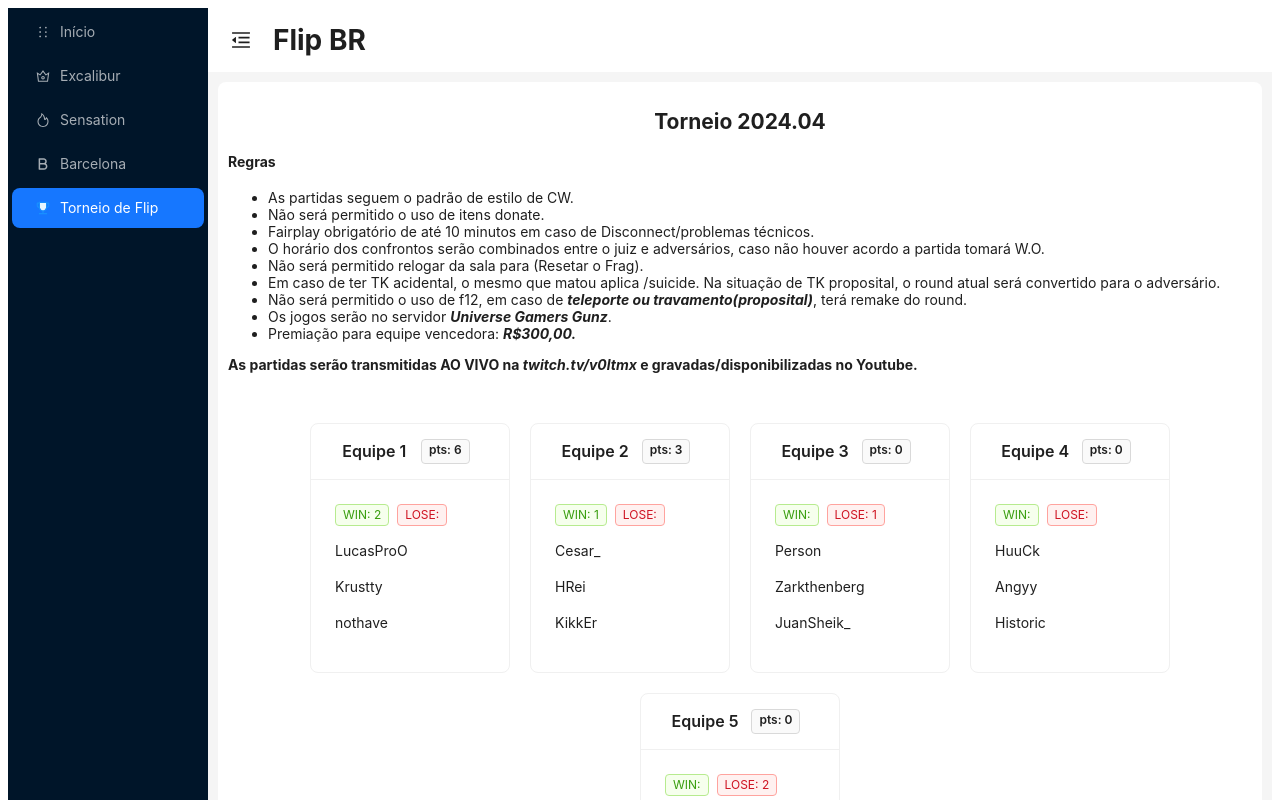
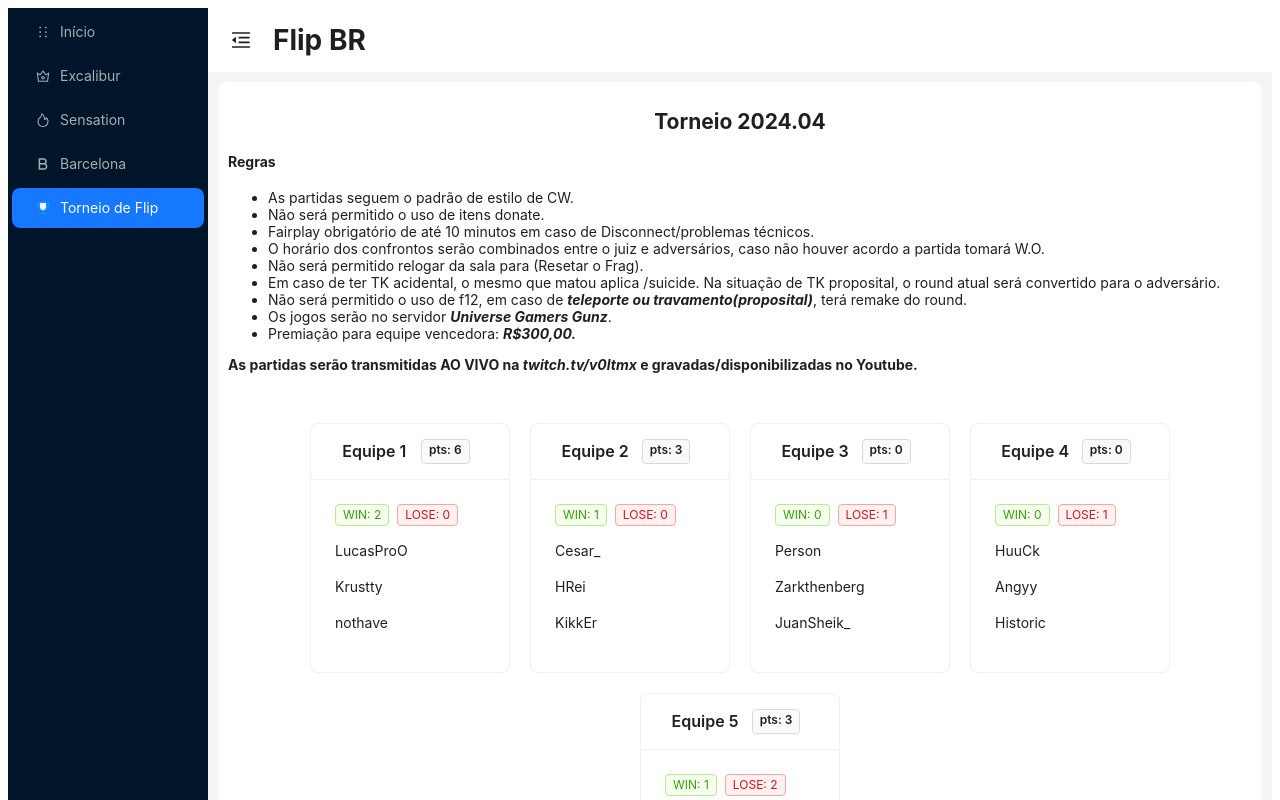
Before and after one commit to v0ltmx/gunzsocial, a Next.js app: page / in a window 1280 px wide. Both pictures are taken after a click on the item "Torneio de Flip". Shown: the top 800 px of the page. Built offline with nearby package versions, Linux system fonts and the light colour scheme.

Commit message:
Equipe dodo vence equipe dok

```diff
--- a/src/Interfaces/Torneio/index.tsx
+++ b/src/Interfaces/Torneio/index.tsx
@@ -9,7 +9,7 @@ export default function Torneio() {
       jogador2: "Krustty",
       jogador3: "nothave",
       win: <Tag color="green">WIN: 2</Tag>,
-      lose: <Tag color="red">LOSE:</Tag>,
+      lose: <Tag color="red">LOSE: 0</Tag>,
       pts: <Tag>pts: 6</Tag>,
     },
     {
@@ -18,7 +18,7 @@ export default function Torneio() {
       jogador2: "HRei",
       jogador3: "KikkEr",
       win: <Tag color="green">WIN: 1</Tag>,
-      lose: <Tag color="red">LOSE:</Tag>,
+      lose: <Tag color="red">LOSE: 0</Tag>,
       pts: <Tag>pts: 3</Tag>,
     },
     {
@@ -26,7 +26,7 @@ export default function Torneio() {
       jogador1: "Person",
       jogador2: "Zarkthenberg",
       jogador3: "JuanSheik_",
-      win: <Tag color="green">WIN:</Tag>,
+      win: <Tag color="green">WIN: 0</Tag>,
       lose: <Tag color="red">LOSE: 1</Tag>,
       pts: <Tag>pts: 0</Tag>,
     },
@@ -35,8 +35,8 @@ export default function Torneio() {
       jogador1: "HuuCk",
       jogador2: "Angyy",
       jogador3: "Historic",
-      win: <Tag color="green">WIN:</Tag>,
-      lose: <Tag color="red">LOSE:</Tag>,
+      win: <Tag color="green">WIN: 0</Tag>,
+      lose: <Tag color="red">LOSE: 1</Tag>,
       pts: <Tag>pts: 0</Tag>,
     },
     {
@@ -44,9 +44,9 @@ export default function Torneio() {
       jogador1: "DODOSHOWZERO",
       jogador2: "f800cardoso",
       jogador3: "Sweatshit",
-      win: <Tag color="green">WIN:</Tag>,
+      win: <Tag color="green">WIN: 1</Tag>,
       lose: <Tag color="red">LOSE: 2</Tag>,
-      pts: <Tag>pts: 0</Tag>,
+      pts: <Tag>pts: 3</Tag>,
     },
   ];
 
@@ -56,11 +56,11 @@ export default function Torneio() {
     { key: "3", equipe1: <div style={{background:"green", color:"white"}}>W <CheckCircleFilled style={{color:"white"}} /> Equipe 1</div>, equipe2: <div style={{background:"red", color:"white"}}><CloseOutlined  style={{color:"white"}} /> Equipe 5</div> },
     { key: "4", equipe1: "Equipe 1", equipe2: "Equipe 4" },
     { key: "5", equipe1: "Equipe 2", equipe2: "Equipe 3" },
-    { key: "6", equipe1: <div style={{background:"green", color:"white"}}>W <CheckCircleFilled style={{color:"white"}} /> Equipe 2</div>, equipe2: "Equipe 5" },
+    { key: "6", equipe1: <div style={{background:"green", color:"white"}}>W <CheckCircleFilled style={{color:"white"}} /> Equipe 2</div>, equipe2: <div style={{background:"red", color:"white"}}><CloseOutlined  style={{color:"white"}} /> Equipe 5</div> },
     { key: "7", equipe1: "Equipe 2", equipe2: "Equipe 4" },
     { key: "8", equipe1: "Equipe 3", equipe2: "Equipe 5" },
     { key: "9", equipe1: "Equipe 3", equipe2: "Equipe 4" },
-    { key: "10", equipe1: "Equipe 5", equipe2: "Equipe 4" },
+    { key: "10", equipe1: <div style={{background:"green", color:"white"}}>W <CheckCircleFilled style={{color:"white"}} /> Equipe 5</div>, equipe2: <div style={{background:"red", color:"white"}}><CloseOutlined  style={{color:"white"}} /> Equipe 4</div> },
   ];
 
   const columns = [
```
